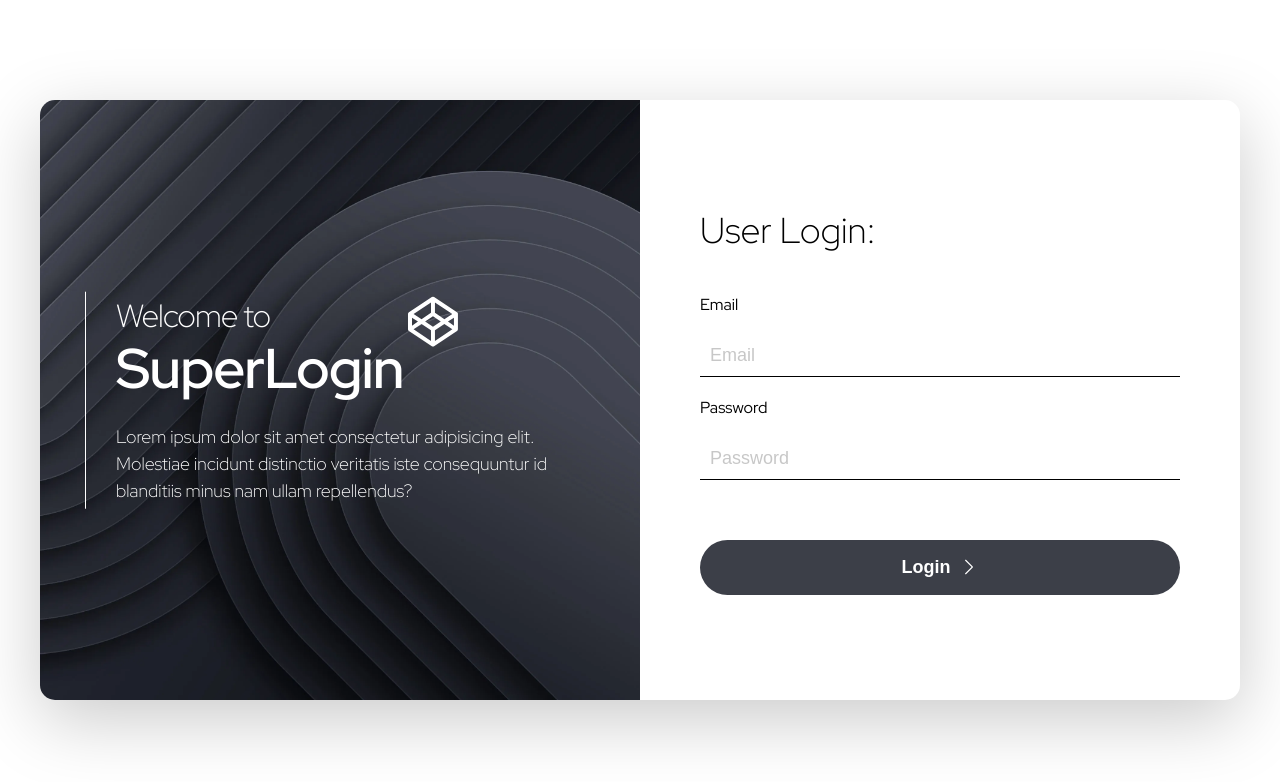
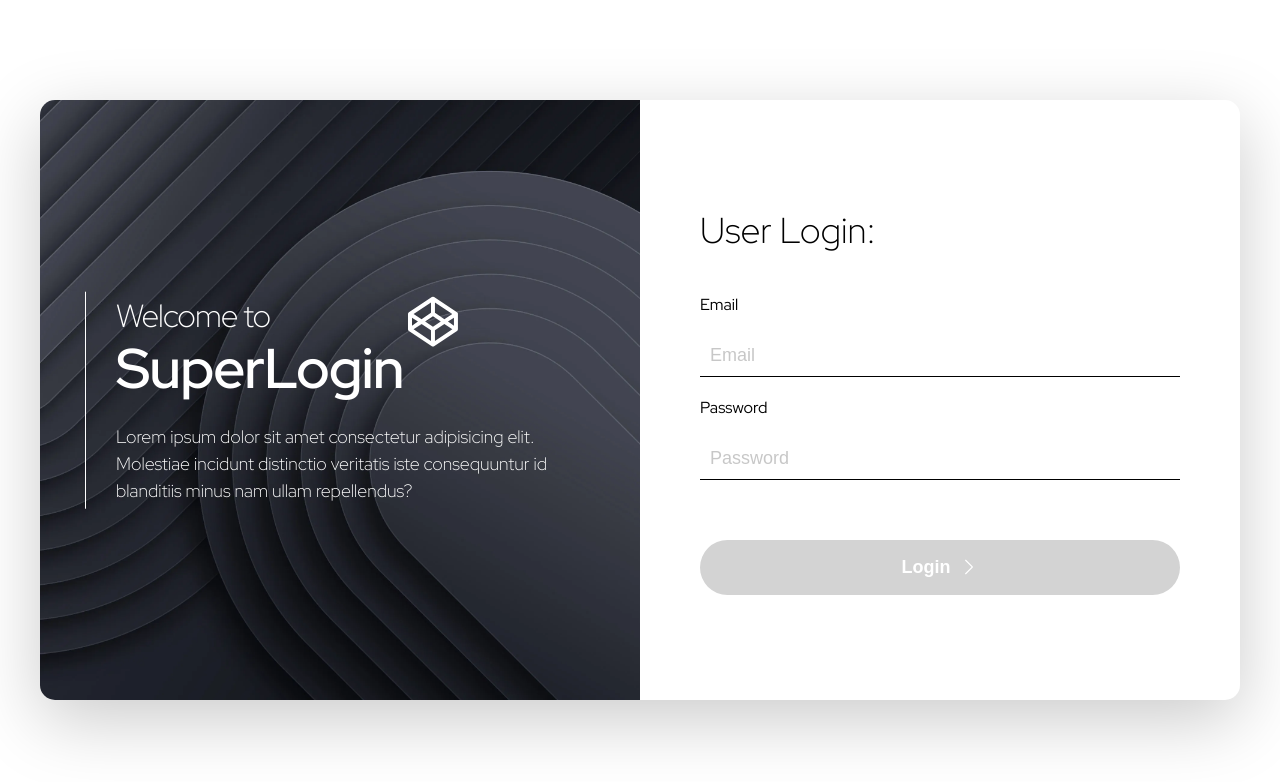
Before and after one commit to Mahyarnafisi/login-page, a React (Create React App) app: page / in a window 1280 px wide. Shown: the top 782 px of the page. Built offline with nearby package versions, Linux system fonts and the light colour scheme.

Commit message:
initiate deActive login button

```diff
--- a/src/App.css
+++ b/src/App.css
@@ -2,4 +2,5 @@
   width: 100%;
   position: relative;
   height: 100vh;
+  overflow: hidden;
 }
--- a/src/components/home/Home.js
+++ b/src/components/home/Home.js
@@ -8,11 +8,13 @@ function Home(props) {
     props.setOffline();
   };
   return (
-    <div className={styles["home"]}>
+    <motion.div className={styles["home"]} initial={{ opacity: 0 }} animate={{ opacity: 1 }} transition={{ ease: "easeInOut" }}>
       <Navbar setOffline={logoutHandler} />
       <BiLogoCodepen className={styles.logo} />
-      <h1 className={styles["welcome"]}>Welcome to your Dashboard</h1>
-    </div>
+      <motion.h1 className={styles["welcome"]} initial={{ opacity: 0 }} animate={{ opacity: 1 }} transition={{ delay: 1 }}>
+        Welcome to your Dashboard
+      </motion.h1>
+    </motion.div>
   );
 }
 export default Home;
--- a/src/components/login/Login.js
+++ b/src/components/login/Login.js
@@ -4,11 +4,18 @@ import LoginImage from "../../assets/7074555_3540174.webp";
 import { BsChevronRight } from "react-icons/bs";
 import { BiLogoCodepen } from "react-icons/bi";
 import { motion } from "framer-motion";
+
 function Login(props) {
   const [emailValidation, setEmailValidation] = useState(true);
   const [passwordValidation, setPasswordValidation] = useState(true);
   const [email, setEmail] = useState("");
   const [password, setPassword] = useState("");
+  const [validForm, setValidForm] = useState(false);
+  console.log(validForm);
+
+  useEffect(() => {
+    setValidForm(email.trim().includes("@") && password.trim().length > 3);
+  }, [email, password]);
 
   /** update email state*/
   const emailChangeHandler = (e) => {
@@ -17,6 +24,14 @@ function Login(props) {
   /**update password state */
   const passwordChangeHandler = (e) => {
     setPassword(e.target.value);
+  };
+
+  const onValidationEmail = () => {
+    setEmailValidation(email.includes("@"));
+  };
+
+  const onValidationPassword = () => {
+    setPasswordValidation(password.trim().length > 3);
   };
 
   const formSubmitHandler = (e) => {
@@ -37,20 +52,22 @@ function Login(props) {
           </h3>
           <p>Lorem ipsum dolor sit amet consectetur adipisicing elit. Molestiae incidunt distinctio veritatis iste consequuntur id blanditiis minus nam ullam repellendus?</p>
         </div>
-        <img src={LoginImage} alt="login image" />
+        <img src={LoginImage} alt="loginimage" />
       </motion.div>
+
       <form className={styles.form} action="submit" onSubmit={formSubmitHandler}>
         <h3 className={styles.title}>User Login:</h3>
         <label className={styles.label} htmlFor="email">
           Email
         </label>
-        <input id="email" className={!emailValidation ? styles.inputInvalid : styles.input} type="email" placeholder="Email" onChange={emailChangeHandler} value={email} />
+        <input id="email" className={!emailValidation ? styles.inputInvalid : styles.input} type="email" placeholder="Email" onChange={emailChangeHandler} value={email} onBlur={onValidationEmail} />
 
         <label className={styles.label} htmlFor="password">
           Password
         </label>
-        <input id="password" className={!passwordValidation ? styles.inputInvalid : styles.input} type="password" placeholder="Password" onChange={passwordChangeHandler} value={password} />
-        <button className={styles["btn-submit"]}>
+        <input id="password" className={!passwordValidation ? styles.inputInvalid : styles.input} type="password" placeholder="Password" onChange={passwordChangeHandler} value={password} onBlur={onValidationPassword} />
+
+        <button className={`${styles["btn-submit"]} ${!validForm ? styles.btnDisable : ""}`}>
           Login <BsChevronRight />
         </button>
       </form>
--- a/src/components/login/Login.module.css
+++ b/src/components/login/Login.module.css
@@ -128,3 +128,14 @@
 .inputInvalid::placeholder {
   color: #fd4f0a;
 }
+
+.btnDisable {
+  background-color: lightgray;
+  color: white;
+  cursor: default;
+}
+.btnDisable:hover {
+  background-color: lightgray;
+  color: white;
+  border: 2px solid transparent;
+}
--- a/src/components/navbar/Navbar.js
+++ b/src/components/navbar/Navbar.js
@@ -2,6 +2,7 @@ import React from "react";
 import styles from "./Navbar.module.css";
 import { BiLogoCodepen } from "react-icons/bi";
 import { BsChevronRight } from "react-icons/bs";
+import { motion } from "framer-motion";
 function Navbar(props) {
   const logoutHandler = () => {
     props.setOffline();
@@ -21,9 +22,9 @@ function Navbar(props) {
           <li className={styles.item}>
             <a className={styles.link} href="#"></a>Contact
           </li>
-          <li className={styles.item} onClick={logoutHandler}>
+          <motion.li className={styles.item} onClick={logoutHandler} initial={{ x: 250 }} animate={{ x: 0 }} transition={{ ease: "backIn", duration: 1 }}>
             <a className={styles.link} href="#"></a>Logout <BsChevronRight />
-          </li>
+          </motion.li>
         </ul>
       </div>
     </div>
```
